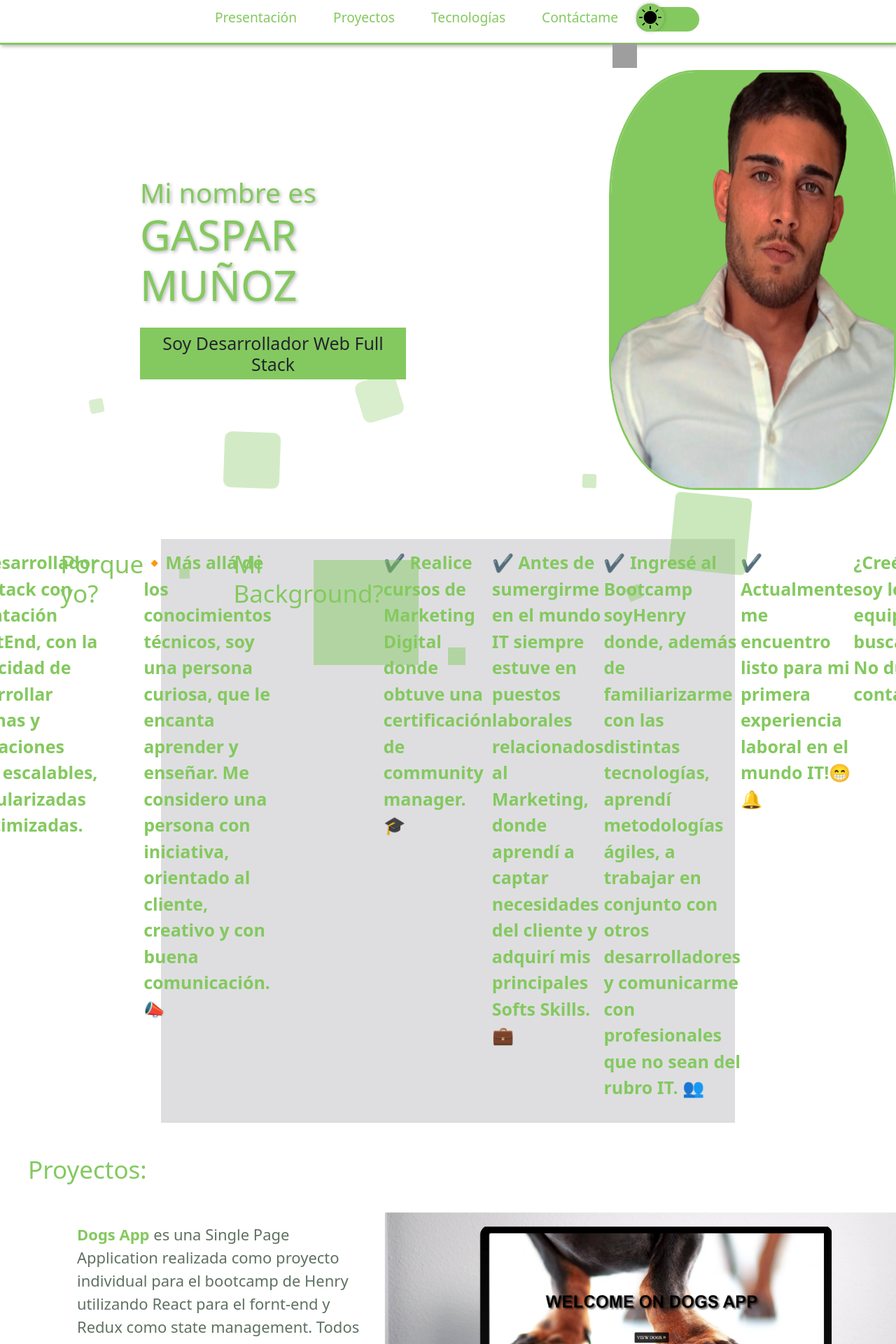
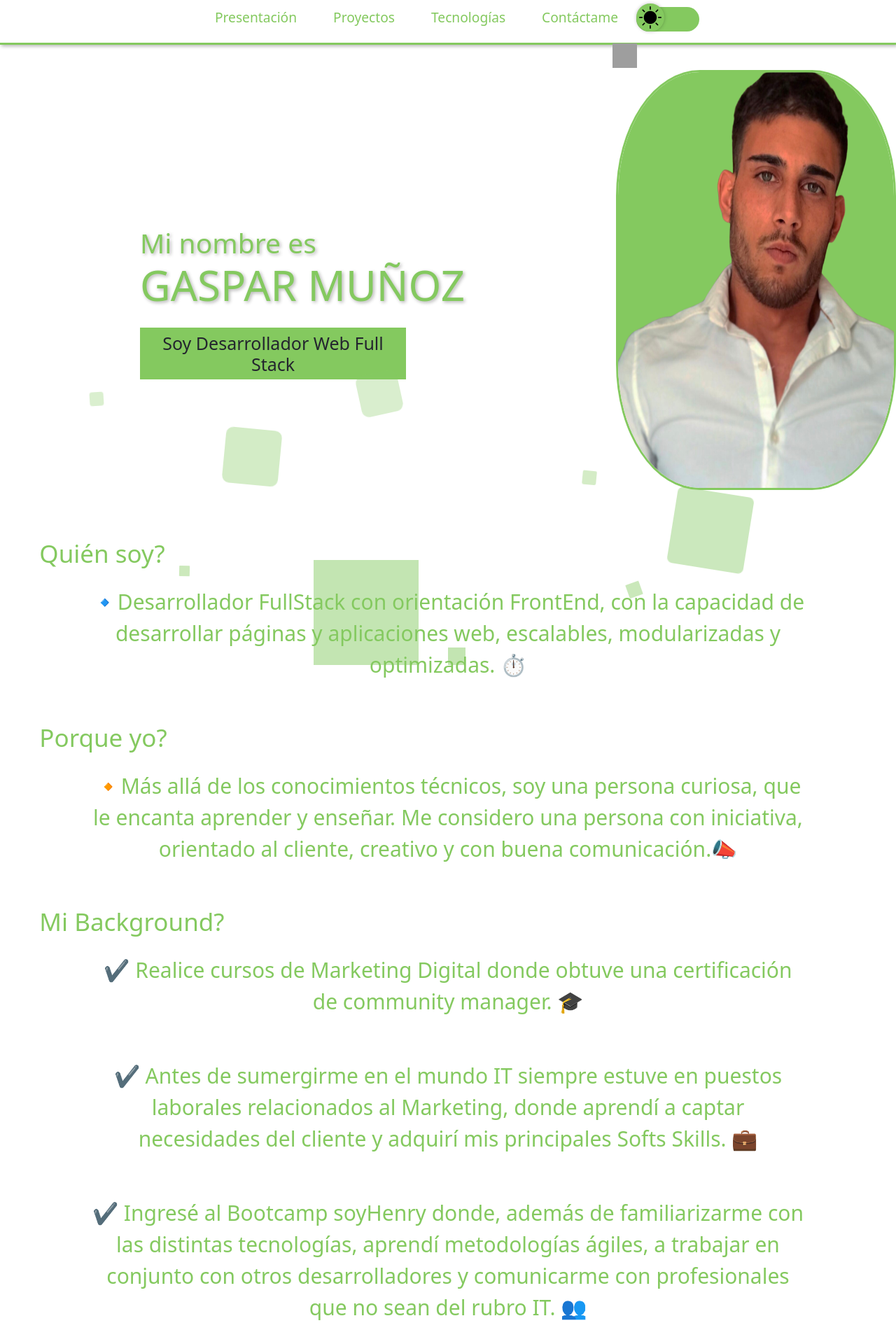
Before and after one commit to gaspar1407/PORTFOLIO, a React (Create React App) app: page / in a window 1280 px wide. Shown: the top 1920 px of the page at 70% size. Built offline with nearby package versions, Linux system fonts and the light colour scheme; grey boxes are pictures that could not be loaded.

Commit message:
bug en home.css

```diff
--- a/src/components/estilos/Home.css
+++ b/src/components/estilos/Home.css
@@ -21,7 +21,6 @@
     cursor: pointer;
     transition: all 500ms;
     text-decoration: none !important;
-    transition: all 2s;
 }
 
 .light .boton{
@@ -35,7 +34,6 @@
     cursor: pointer;
     transition: all 500ms;
     text-decoration: none !important;
-    transition: all 2s;
 }
 .boton:hover{
     transform: scale(.95);
@@ -51,7 +49,7 @@
 .imgGaspi{
     border-radius: 30%;
     border: 3px solid #84c95f;
-    width: 38%;
+    width: 37%;
     height: 600px;
     margin-top: 100px;
     margin-left: 20%;
@@ -128,18 +126,15 @@
     font-size: 35px;
     margin-bottom: 40px;
 }
-
-
 .texto{
     color: #84c95f;
-    font-size: 25px;
-    width: 80%;
-    padding: 15px 20px;
-    padding-left: 20px;
-    text-align: left;
+    font-size: 30px;
+    text-align: center;
     display: flex;
+    flex-direction: column;
     justify-content: center;
-    font-weight: 550;
+    margin-bottom: 50px;
+    /* font-weight: 550; */
 }
 
 .contenedorinfo{
@@ -268,8 +263,9 @@
     display: grid;
     place-content: center;
     line-height: 0;
-    /* transition: background-color 1s, transform 1s ease-in; */
-    transition: all 2s;
+  /*   transition: background-color 2s, transform 2s ease-in; */
+  transition: all 2s;
+
 }
 
 #toggle:checked + .buttonDark::after{
@@ -277,6 +273,7 @@
     background-color: #84c95f;
     border: 2px solid #84c95f;
     transform: translateX(50px) rotate(360deg);
+
 }
 
 .dark .main-Footer{
@@ -306,28 +303,26 @@
 .light .redes-container .foot-btn {
     background-color: #84c95f;
     color: #23252E;
-   /*  transition: all 2s; */
 
 }
 
 .light .redes-container .foot-btn::before{
     background: linear-gradient(rgb(179, 179, 179), white);
-  /*   transition: all 2s; */
 
 }
 
 .light .redes-container .foot-btn:hover{
     color: #84c95f;
- /*    transition: all 2s; */
 }
 
 .light .texto{
-    background-color: #23252e26;
+   /*  background-color: #23252e26; */
     transition: all 2s;
+
 }
 
 .dark .texto{
-    background-color: rgb(75, 74, 74);
+   /*  background-color: rgb(75, 74, 74); */
     transition: all 2s;
 
 }
```
